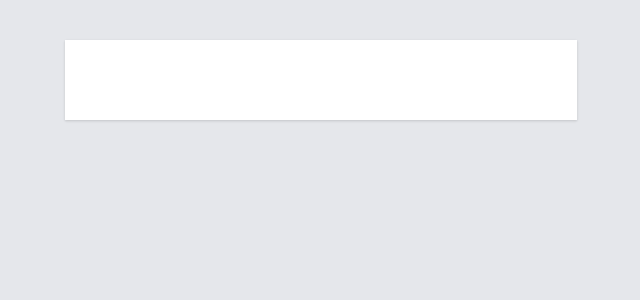
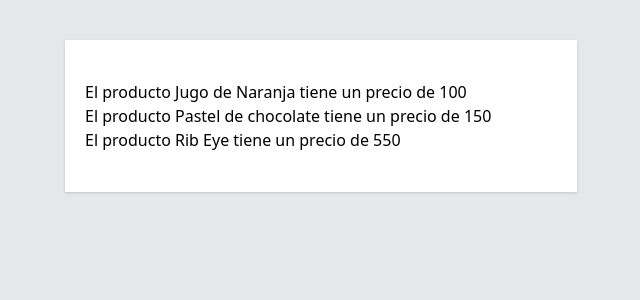
Before and after one commit to Norman-Arredondo/PHP_POO, a PHP site: page /03-metodos.php in a window 1280 px wide. Shown: the part 160-460 px from the top of the page, without its empty margins (319-959 px from the left). Run offline with PHP 8.4, Linux system fonts and the light colour scheme.

Commit message:
Trabajando con métodos en php; cómo llamarlos, y acceder a ellos

```diff
--- a/03-metodos.php
+++ b/03-metodos.php
@@ -3,9 +3,35 @@
 class MenuRestaurant {
     public $nombre = 'Nombre del Producto';
     public $precio = 0;
+
+    public function obtenerProductoyNombre(){
+      //$this hace refecencia al objeto y ayuda a que los valores no se mezclen
+      echo "El producto ". $this->nombre ." tiene un precio de " .$this->precio;
+    }
 }
 
 
 // Instanciar una clase
 $bebida = new MenuRestaurant();
+$bebida->nombre = "Jugo de Naranja";
+$bebida->precio=100;
+//Para mandar llamar el método; la flecha te permite acceder a la instancia o lo que exista a la clase
+$bebida->obtenerProductoyNombre();
+
+echo "<br>";
+
+// Instanciar una clase
 $postre = new MenuRestaurant();
+$postre->nombre = "Pastel de chocolate";
+$postre->precio=150;
+//Para mandar llamar el método; la flecha te permite acceder a la instancia o lo que exista a la clase
+$postre->obtenerProductoyNombre();
+
+echo "<br>";
+
+// Instanciar una clase
+$corte = new MenuRestaurant();
+$corte->nombre = "Rib Eye";
+$corte->precio=550;
+//Para mandar llamar el método; la flecha te permite acceder a la instancia o lo que exista a la clase
+$corte->obtenerProductoyNombre();
```
